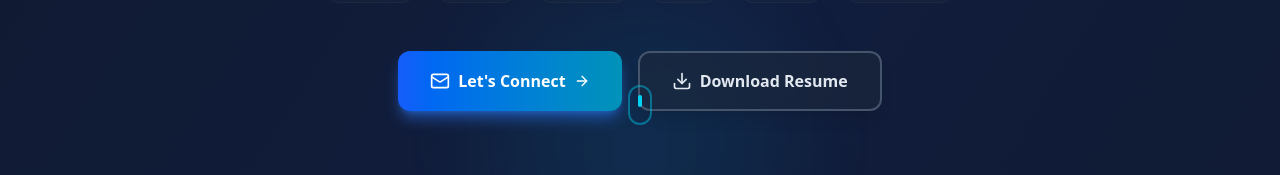
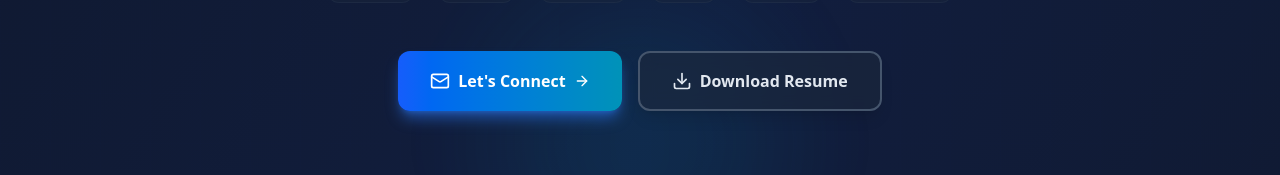
Before and after one commit to Debaneek31/my-portfolio, a Next.js app: page / in a window 1280 px wide. Shown: the part 857-1032 px from the top of the page. Built offline with nearby package versions, Linux system fonts and the light colour scheme.

Commit message:
removed the mouse icon

```diff
--- a/src/app/page.js
+++ b/src/app/page.js
@@ -226,11 +226,11 @@ export default function Home() {
             </div>
 
             {/* Scroll Indicator */}
-            <div className="absolute bottom-10 left-1/2 -translate-x-1/2 animate-bounce hidden md:block">
+            {/* <div className="absolute bottom-10 left-1/2 -translate-x-1/2 animate-bounce hidden md:block">
               <div className="w-6 h-10 border-2 border-cyan-500/50 rounded-full flex justify-center">
                 <div className="w-1 h-3 bg-cyan-400 rounded-full mt-2"></div>
               </div>
-            </div>
+            </div> */}
           </div>
         </div>
 
```
